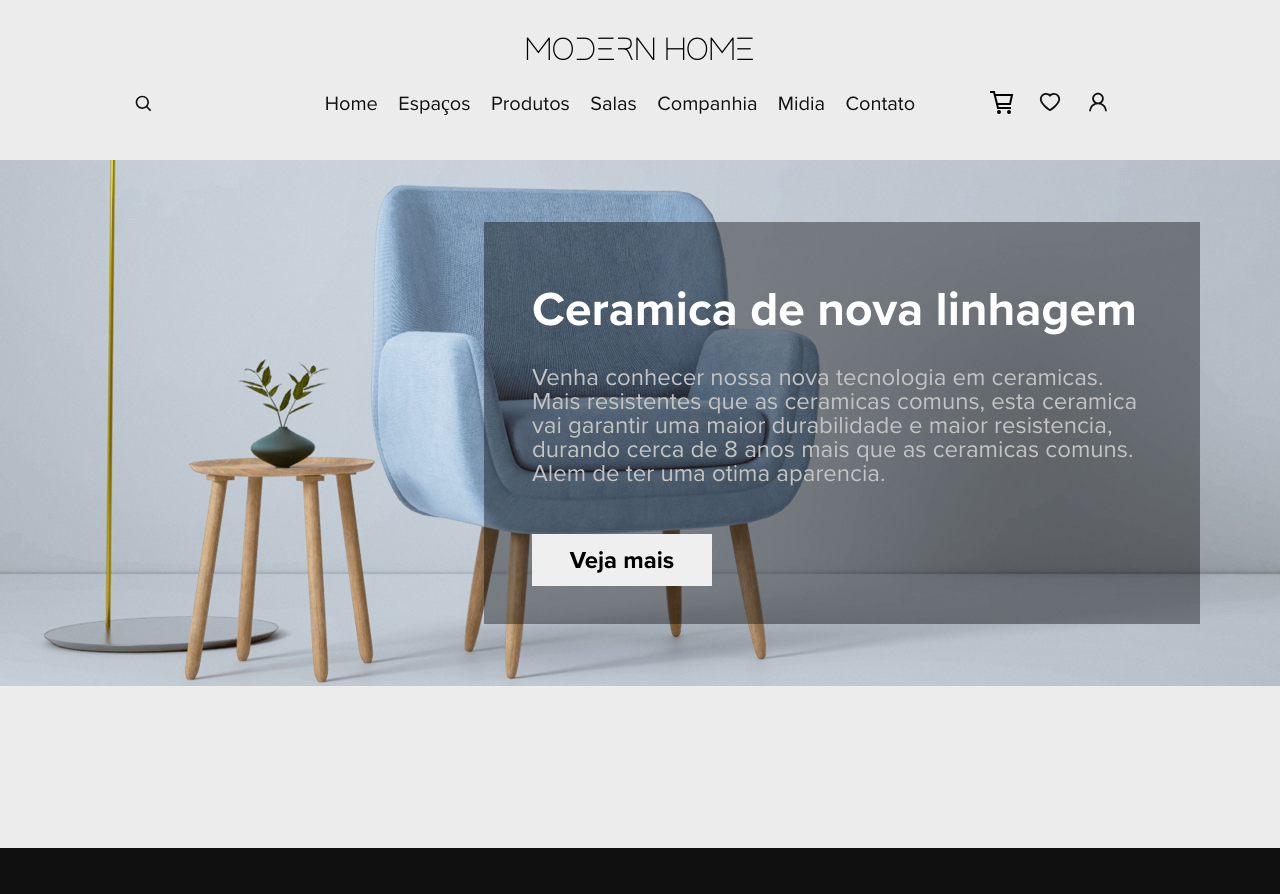
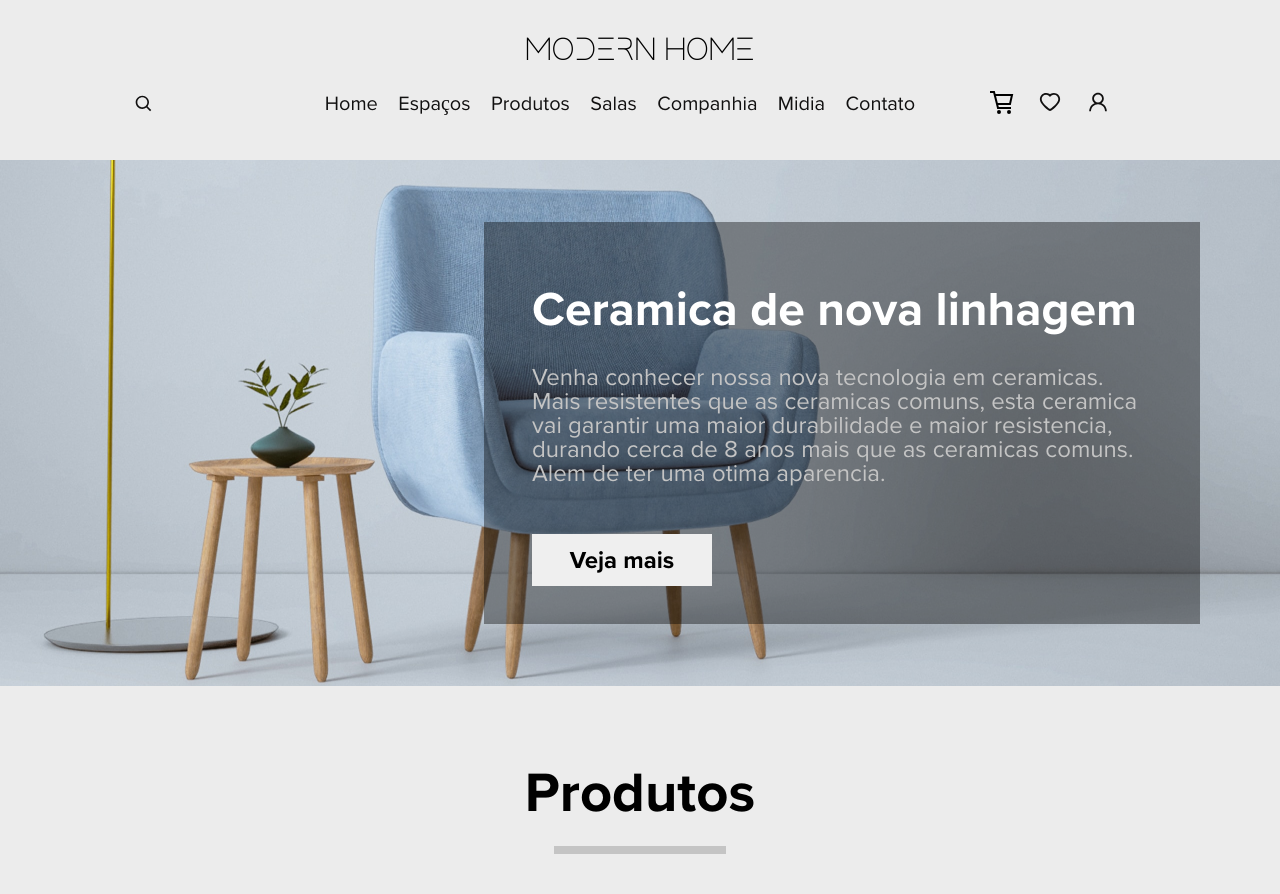
Before and after one commit to FeBassetto/clothing-store, a React (Create React App) app: page / in a window 1280 px wide. Shown: the top 894 px of the page. Built offline with nearby package versions, Linux system fonts and the light colour scheme; the HTML template or start-up script is replaced by a standard one.

Commit message:
Finished Title Section component

```diff
--- a/src/components/HomeBanner/HomeBanner.jsx
+++ b/src/components/HomeBanner/HomeBanner.jsx
@@ -6,7 +6,7 @@ const HomeBanner = () => {
 
 
     return (
-        <div className={style.banner}>
+        <section className={style.banner}>
             <BoxBanner
                 title='Ceramica de nova linhagem'
                 description='Venha conhecer nossa nova tecnologia em ceramicas.
@@ -16,7 +16,7 @@ const HomeBanner = () => {
                     type='black'
 
             />
-        </div>
+        </section>
     )
 }
 
--- /dev/null
+++ b/src/components/TitleSection/TitleSection.jsx
@@ -0,0 +1,14 @@
+import React from "react";
+import style from './TitleSection.module.css'
+
+
+const TitleSection = ({title, sub}) => {
+    return(
+        <div className={style.titleSection}>
+            <h1>{title}</h1>
+            <h2>{sub}</h2>
+        </div>
+    )
+}
+
+export default TitleSection
--- /dev/null
+++ b/src/components/TitleSection/TitleSection.module.css
@@ -0,0 +1,40 @@
+.titleSection {
+    width: 100%;
+
+    display: flex;
+    align-items: center;
+    flex-direction: column;
+
+    margin-top: 5rem;
+}
+
+.titleSection h1 {
+    font-size: 3.5rem;
+    font-family: 'ProximaNova-Bold';
+
+    margin-bottom: 2.5rem;
+
+}
+
+.titleSection h1::after {
+    content: '';
+
+    width: 75%;
+    padding-bottom: 1.5rem;
+    margin: auto;
+
+    display: block;
+
+    border-bottom: 8px solid var(--greyDark);
+}
+
+.titleSection h2 {
+    font-size: 1.5rem;
+    font-family: 'ProximaNova-Regular';
+
+    text-align: center;
+
+    width: 60%;
+
+    color: #616161;
+}
--- a/src/pages/Home.jsx
+++ b/src/pages/Home.jsx
@@ -1,9 +1,17 @@
 import React from 'react'
 import HomeBanner from '../components/HomeBanner/HomeBanner'
+import TitleSection from '../components/TitleSection/TitleSection'
 
 const Home = () => {
-    return(
-        <HomeBanner/>
+    return (
+        <>
+            <HomeBanner />
+            <TitleSection
+                title='Produtos'
+                sub='Os produtos da Modern Home sao os melhores do mercado a dez anos.
+                Venha conhecer os melhores produtos do mercado na parte de mobilia'
+            />
+        </>
     )
 }
 
```
